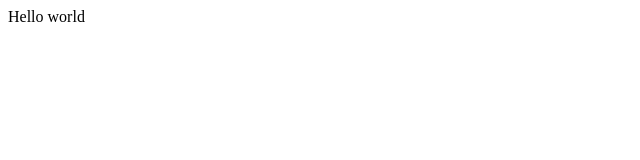
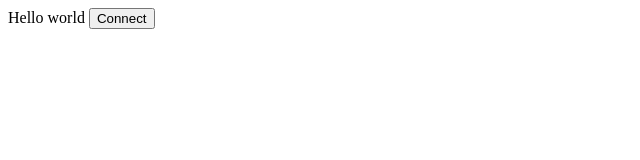
Before and after one commit to gmluqa/hardhat-fundme-frontend-html-js, a plain HTML site: page index.html in a window 1280 px wide. Shown: the whole page, without its empty margins (0-640 px from the left). Drawn offline with Linux system fonts and the light colour scheme.

Commit message:
Added connect button + connect function

```diff
--- a/index.html
+++ b/index.html
@@ -7,12 +7,15 @@
     Hello world
     <script>
       //https://docs.metamask.io/guide/
-      if (typeof window.ethereum !== "undefined") {
-        //connection script
-        window.ethereum.request({ method: "eth_requestAccounts" });
-      } else {
-        console.log("No metamask detected");
+      async function connect() {
+        if (typeof window.ethereum !== "undefined") {
+          //connection script
+          await window.ethereum.request({ method: "eth_requestAccounts" });
+        } else {
+          console.log("No metamask detected");
+        }
       }
     </script>
+    <button id="connectButton" onclick="connect()">Connect</button>
   </body>
 </html>
```
